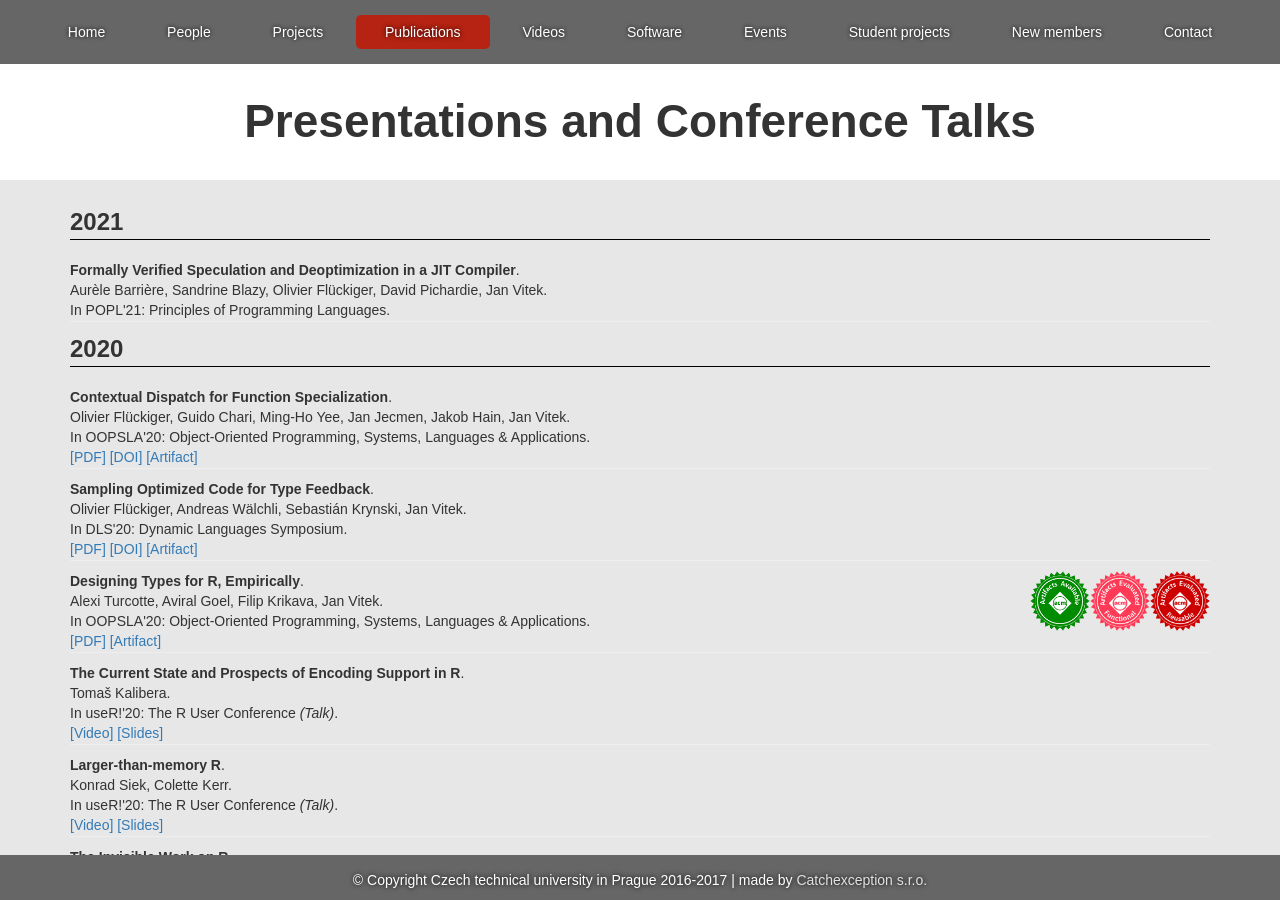
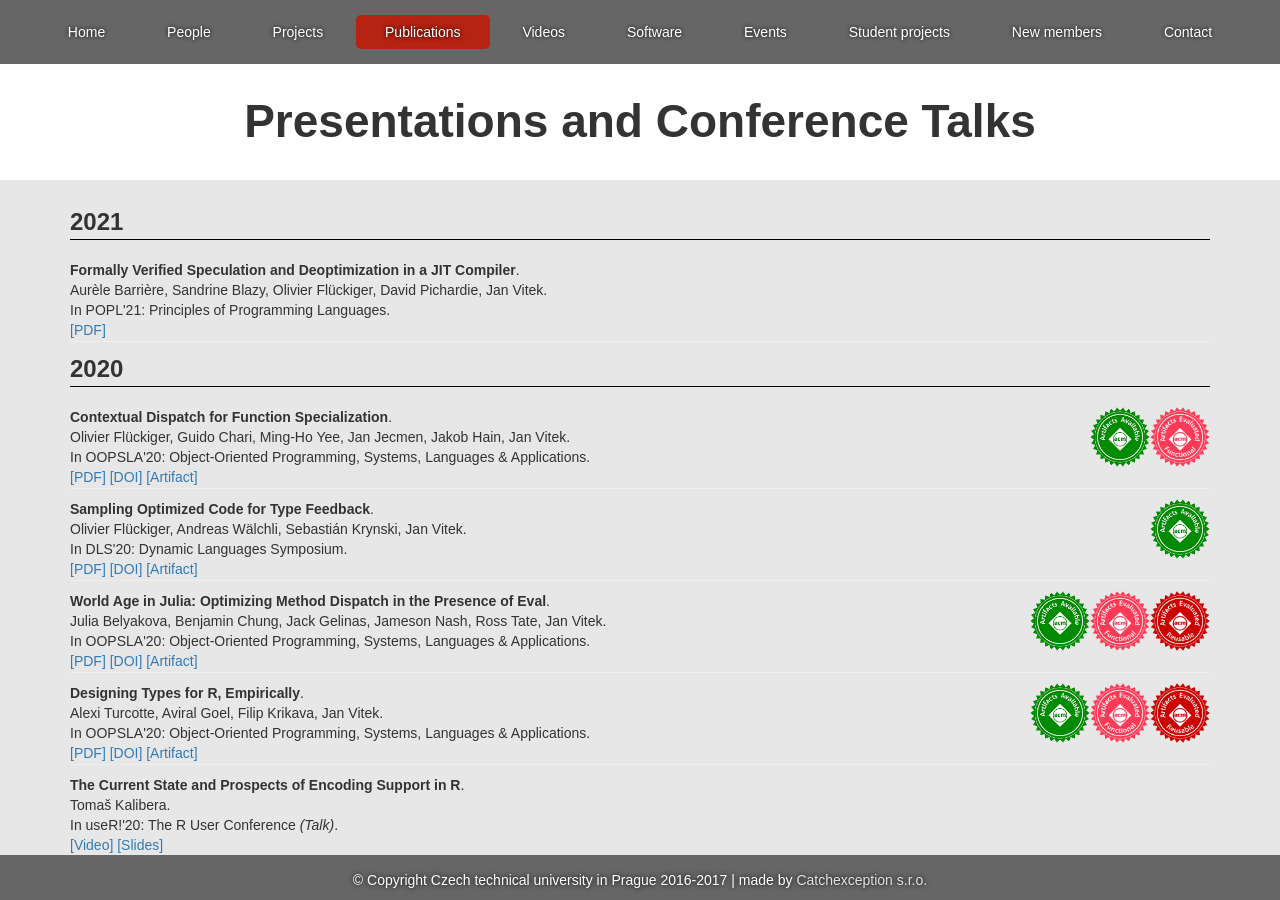
Before and after one commit to PRL-PRG/prl-prg.github.io, a Jekyll site: the page built from publications.md, in a window 1280 px wide and 900 px high. Built offline with Jekyll 4.4.1, drawn with Linux system fonts in a browser that asks for light colours.

Commit message:
update publications

```diff
--- a/publications.md
+++ b/publications.md
@@ -16,6 +16,12 @@ publications:
    authors: "Aurèle Barrière, Sandrine Blazy, Olivier Flückiger, David Pichardie, Jan Vitek"
    publication: "Principles of Programming Languages"
    short_publication: "POPL'21"
+   links:
+   - text: PDF
+     link: http://janvitek.org/pubs/popl21.pdf
+   grants:
+   - ELE
+   - BC
 
 ##### 2020 #####
 # Nov 2020
@@ -25,6 +31,9 @@ publications:
    authors: "Olivier Flückiger, Guido Chari, Ming-Ho Yee, Jan Jecmen, Jakob Hain, Jan Vitek"
    publication: "Object-Oriented Programming, Systems, Languages & Applications"
    short_publication: "OOPSLA'20"
+   badges:
+   - "acm_artifact_available"
+   - "acm_artifact_evaluated_functional"
    links:
    - text: PDF
      link: https://o1o.ch/about/assets/cd.pdf
@@ -32,12 +41,17 @@ publications:
      link: https://doi.org/10.1145/3428288
    - text: Artifact
      link: https://doi.org/10.5281/zenodo.3973073
+   grants:
+   - ELE
+   - BC
 
  - year: 2020
    title: "Sampling Optimized Code for Type Feedback"
    authors: "Olivier Flückiger, Andreas Wälchli, Sebastián Krynski, Jan Vitek"
    publication: "Dynamic Languages Symposium"
    short_publication: "DLS'20"
+   badges:
+   - "acm_artifact_available"
    links:
    - text: PDF
      link: https://arxiv.org/pdf/2010.02080
@@ -45,6 +59,29 @@ publications:
      link: https://doi.org/10.1145/3426422.3426984
    - text: Artifact
      link: https://doi.org/10.5281/zenodo.4061655
+   grants:
+   - ELE
+   - BC
+
+ - year: 2020
+   title: "World Age in Julia: Optimizing Method Dispatch in the Presence of Eval"
+   authors: "Julia Belyakova, Benjamin Chung, Jack Gelinas, Jameson Nash, Ross Tate, Jan Vitek"
+   publication: "Object-Oriented Programming, Systems, Languages & Applications"
+   short_publication: "OOPSLA'20"
+   badges:
+   - "acm_artifact_available"
+   - "acm_artifact_evaluated_functional"
+   - "acm_artifact_evaluated_reusable"
+   links:
+   - text: PDF
+     link: http://janvitek.org/pubs/oopsla20-j.pdf
+   - text: DOI
+     link: https://doi.org/10.1145/3428275
+   - text: Artifact
+     link: https://github.com/julbinb/juliette-wa
+   grants:
+   - ELE
+   - BC
 
  - year: 2020
    title: "Designing Types for R, Empirically"
@@ -58,10 +95,13 @@ publications:
    links:
    - text: PDF
      link: http://janvitek.org/pubs/oopsla20-r.pdf
+   - text: DOI
+     link: https://dl.acm.org/doi/10.1145/3428249
    - text: Artifact
      link: https://doi.org/10.5281/zenodo.4037278
    grants:
    - ELE
+   - BC
 
 # July 2020
  - year: 2020
```
